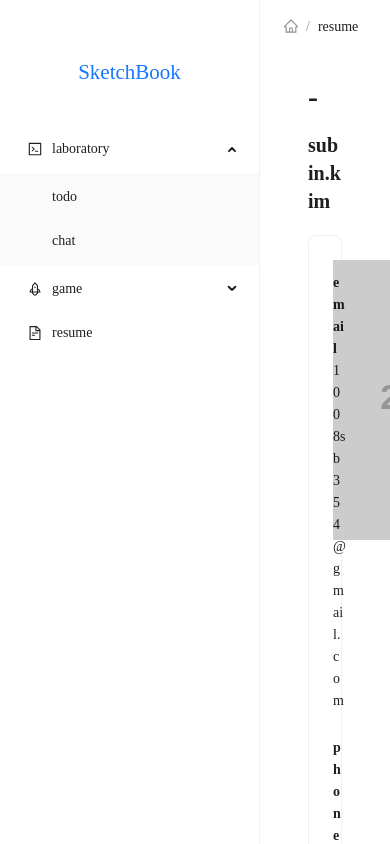
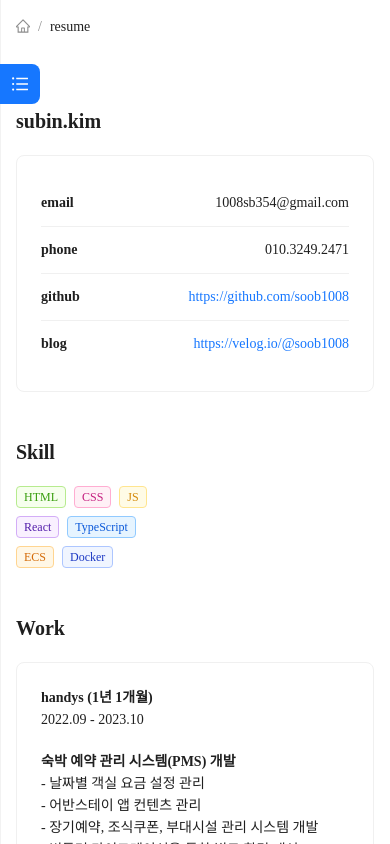
Before and after one commit to soob1008/sketchbook, a React (Create React App) app: page /resume in a window 390 px wide. Built offline with nearby package versions, Linux system fonts and the light colour scheme; a web font is replaced by a local one.

Commit message:
feat: 모바일 메뉴 추가, 반응형

```diff
--- a/src/components/ui/layout/layout.tsx
+++ b/src/components/ui/layout/layout.tsx
@@ -5,12 +5,13 @@ import {
   CodeOutlined,
   FileTextOutlined,
   HomeOutlined,
+  MenuOutlined,
 } from "@ant-design/icons";
 
-import { Breadcrumb, Layout, Menu, MenuProps, theme } from "antd";
+import { Breadcrumb, Button, Layout, Menu, MenuProps, theme, Col } from "antd";
 import { Link, useLocation, useNavigate } from "react-router-dom";
 
-const { Content, Sider } = Layout;
+const { Header, Content, Sider } = Layout;
 
 interface LayoutProps {
   children: ReactElement;
@@ -37,30 +38,27 @@ function getItem(
 const menuItems: MenuItem[] = [
   getItem("laboratory", "laboratory", <CodeOutlined />, [
     getItem("todo", "todo"),
-    getItem("chat", "chat"),
   ]),
   getItem("game", "game", <RocketOutlined />, [getItem("테트리스", "tetris")]),
   getItem("resume", "resume", <FileTextOutlined />),
-  // getItem("Navigation Three", "sub4", <SettingOutlined />, [
-  //   getItem("Option 9", "9"),
-  //   getItem("Option 10", "10"),
-  //   getItem("Option 11", "11"),
-  //   getItem("Option 12", "12"),
-  // ]),
 ];
 
 const MainLayout = ({ children }: LayoutProps) => {
   const navigate = useNavigate();
   const { pathname } = useLocation();
   let currentPath = pathname.split("/").filter((path) => path !== "");
+  const [isMobile, setIsMobile] = useState(false);
+  const [isCollapsed, setCollapsed] = useState(false);
 
   const {
-    token: { colorBgContainer, borderRadiusLG },
+    token: { colorBgContainer, borderRadiusLG, colorPrimary },
   } = theme.useToken();
 
   useEffect(() => {
-    console.log("location path name", currentPath);
-  }, []);
+    if (isMobile) {
+      setCollapsed(true);
+    }
+  }, [pathname]);
 
   const onClick: MenuProps["onClick"] = (e) => {
     navigate(`/${e.key}`);
@@ -69,7 +67,27 @@ const MainLayout = ({ children }: LayoutProps) => {
   return (
     <Layout style={{ overflow: "hidden", height: "100vh" }}>
       <Layout style={{ height: "100%", backgroundColor: "pink" }}>
-        <CustomSideBar width={260}>
+        <NavSideBar
+          width={260}
+          breakpoint="lg"
+          collapsedWidth="0"
+          onBreakpoint={(broken) => {
+            setIsMobile(broken);
+          }}
+          onCollapse={(collapsed, type) => {
+            setCollapsed(collapsed);
+          }}
+          collapsed={isCollapsed}
+          zeroWidthTriggerStyle={{
+            backgroundColor: colorPrimary,
+          }}
+          style={{
+            position: isMobile ? "fixed" : "relative",
+            zIndex: 10,
+            top: 0,
+            bottom: 0,
+          }}
+        >
           <div className="logo">
             <h1>
               <Link to={"/"}>SketchBook</Link>
@@ -79,12 +97,16 @@ const MainLayout = ({ children }: LayoutProps) => {
             mode="inline"
             defaultSelectedKeys={["home"]}
             defaultOpenKeys={["laboratory"]}
-            style={{ borderRight: 0 }}
             items={menuItems}
             onClick={onClick}
           />
-        </CustomSideBar>
-        <Layout style={{ padding: "0 24px 24px", overflowY: "scroll" }}>
+        </NavSideBar>
+        <Layout
+          style={{
+            padding: isMobile ? "0 16px 24px" : "0 24px 24px",
+            overflowY: "scroll",
+          }}
+        >
           <Breadcrumb style={{ margin: "16px 0" }}>
             <Breadcrumb.Item>
               <HomeOutlined />
@@ -95,7 +117,7 @@ const MainLayout = ({ children }: LayoutProps) => {
           </Breadcrumb>
           <Content
             style={{
-              padding: 24,
+              padding: isMobile ? 0 : 24,
               margin: 0,
               minHeight: 280,
               background: colorBgContainer,
@@ -112,14 +134,14 @@ const MainLayout = ({ children }: LayoutProps) => {
 
 export default MainLayout;
 
-const CustomSideBar = styled(Sider)`
-  display: flex;
-  flex-direction: column;
-  border-right: 1px solid #f2f2f2;
-  .logo {
-    padding: 60px 0 30px;
-    h1 {
-      text-align: center;
-    }
-  }
-`;
+const NavSideBar = styled(Sider)(() => ({
+  display: "flex",
+  flexDirection: "column",
+  borderRight: "1px solid #f2f2f2",
+  ".logo": {
+    padding: "60px 0 30px",
+    h1: {
+      textAlign: "center",
+    },
+  },
+}));
--- a/src/pages/ResumePage.tsx
+++ b/src/pages/ResumePage.tsx
@@ -45,22 +45,9 @@ const ResumePage = () => {
       >
         <div className="list">
           <Title level={4}>subin.kim</Title>
-          <Card>
-            <Row>
-              <Col span={8}>
-                <div
-                  className="my_img"
-                  style={{
-                    width: "300px",
-                  }}
-                >
-                  <img
-                    src="https://dummyimage.com/250x280/26fcc6/0011ff"
-                    alt=""
-                  />
-                </div>
-              </Col>
-              <Col span={8}>
+          <Row>
+            <Col lg={12} xs={24}>
+              <Card>
                 <List
                   dataSource={myInfoList}
                   renderItem={(item, index) => (
@@ -76,16 +63,9 @@ const ResumePage = () => {
                     </List.Item>
                   )}
                 />
-
-                {/*<p>제가 생각하는 개발자의 중요한 것은 아래와 같습니다.</p>*/}
-                {/*<ul>*/}
-                {/*  <li>- 정확한 비즈니스 로직 파악</li>*/}
-                {/*  <li>- 협업 시 배려하는 자세</li>*/}
-                {/*  <li>- 모르는 것을 인정하고 배우는 자세</li>*/}
-                {/*</ul>*/}
-              </Col>
-            </Row>
-          </Card>
+              </Card>
+            </Col>
+          </Row>
         </div>
         <div className="list">
           <Title level={4}>Skill</Title>
@@ -109,13 +89,15 @@ const ResumePage = () => {
           <Title level={4}>Work</Title>
           <Card>
             <Row>
-              <Col span={11}>
+              <Col lg={11} xs={24}>
                 <Text strong>
                   handys <span>(1년 1개월)</span>
                 </Text>
-                <Text style={{ display: "block" }}>2022.09 - 2023.10</Text>
+                <Text style={{ display: "block", marginBottom: "20px" }}>
+                  2022.09 - 2023.10
+                </Text>
               </Col>
-              <Col span={13}>
+              <Col lg={13} xs={24}>
                 <Space direction="vertical">
                   <div>
                     <b>숙박 예약 관리 시스템(PMS) 개발 </b>
@@ -133,12 +115,18 @@ const ResumePage = () => {
                       <li>- 컴포넌트 구성 및 UI 작업</li>
                       <li>- 예약 날짜 선택 캘린더 구현</li>
                       <li>
-                        <a href="https://play.google.com/store/apps/details?id=kr.co.urbanstay">
+                        <a
+                          href="https://play.google.com/store/apps/details?id=kr.co.urbanstay"
+                          target="_blank"
+                        >
                           안드로이드 다운로드
                         </a>
                       </li>
                       <li>
-                        <a href="https://apps.apple.com/kr/app/%EC%96%B4%EB%B0%98%EC%8A%A4%ED%85%8C%EC%9D%B4/id1664059073">
+                        <a
+                          href="https://apps.apple.com/kr/app/%EC%96%B4%EB%B0%98%EC%8A%A4%ED%85%8C%EC%9D%B4/id1664059073"
+                          target="_blank"
+                        >
                           ios 다운로드
                         </a>
                       </li>
@@ -157,13 +145,15 @@ const ResumePage = () => {
             </Row>
             <Divider />
             <Row style={{ marginTop: "20px" }}>
-              <Col span={11}>
+              <Col lg={12} xs={24}>
                 <Text strong>
                   m-sync <span>(1년 10개월)</span>
                 </Text>
-                <Text style={{ display: "block" }}>2020.07 - 2022.04</Text>
+                <Text style={{ display: "block", marginBottom: "20px" }}>
+                  2020.07 - 2022.04
+                </Text>
               </Col>
-              <Col span={13}>
+              <Col lg={12} xs={24}>
                 <Space direction="vertical">
                   <div>
                     <b>미래엔 웹 리뉴얼</b>
--- a/src/pages/home/HomePage.tsx
+++ b/src/pages/home/HomePage.tsx
@@ -4,7 +4,7 @@ import { Divider, List, Typography, Checkbox, Anchor, Row, Col } from "antd";
 import type { CheckboxProps } from "antd";
 import styled from "@emotion/styled";
 
-const { Title, Text } = Typography;
+const { Text } = Typography;
 
 const todoList = [
   {
@@ -84,9 +84,8 @@ const HomePage = () => {
 
   return (
     <div style={{ paddingBottom: "100px" }}>
-      {/*<Title level={2}>To-do list</Title>*/}
       <Row>
-        <Col span={18}>
+        <Col span={24}>
           {todoList.map((list, index) => (
             <div key={`todo-${index}`} id={list.href}>
               <List
@@ -109,7 +108,7 @@ const HomePage = () => {
             </div>
           ))}
         </Col>
-        <Col span={6}>
+        <Col span={6} style={{ display: "none" }}>
           <MainAnchor
             replace
             items={[
```
